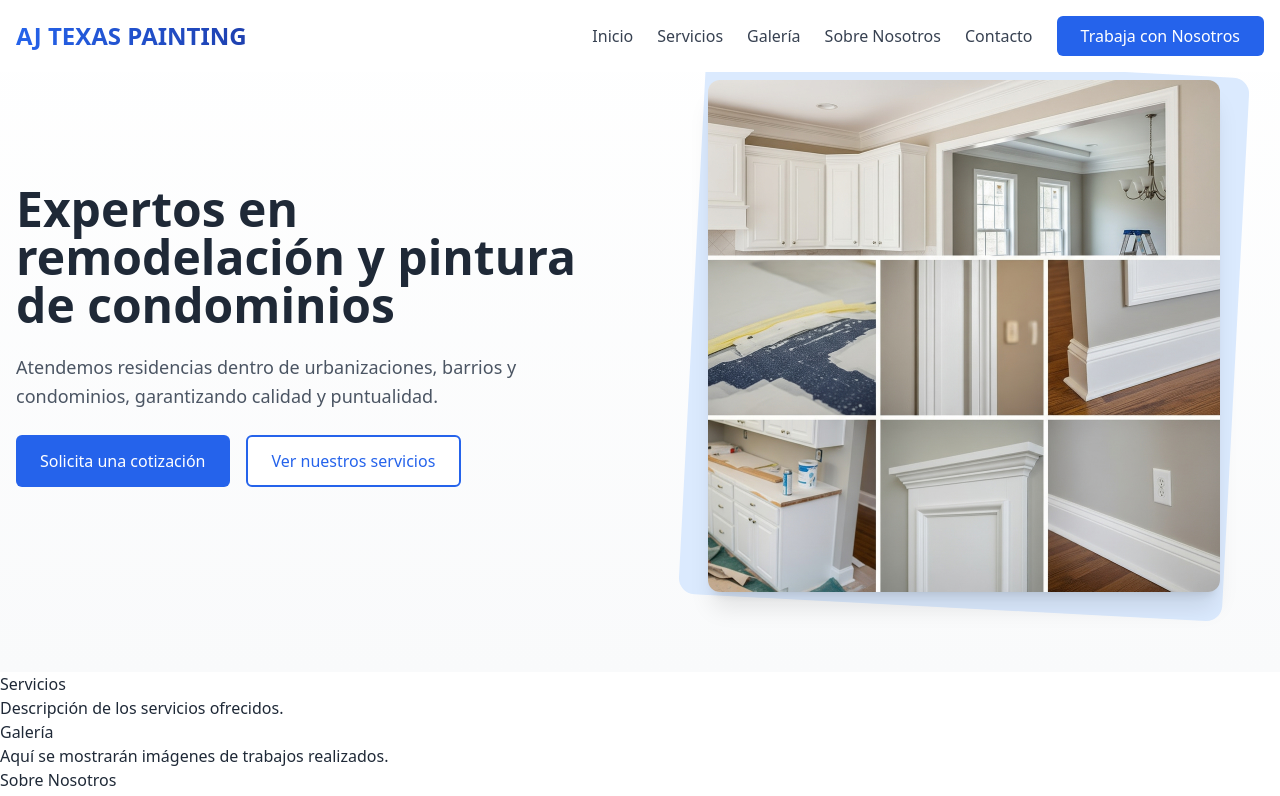
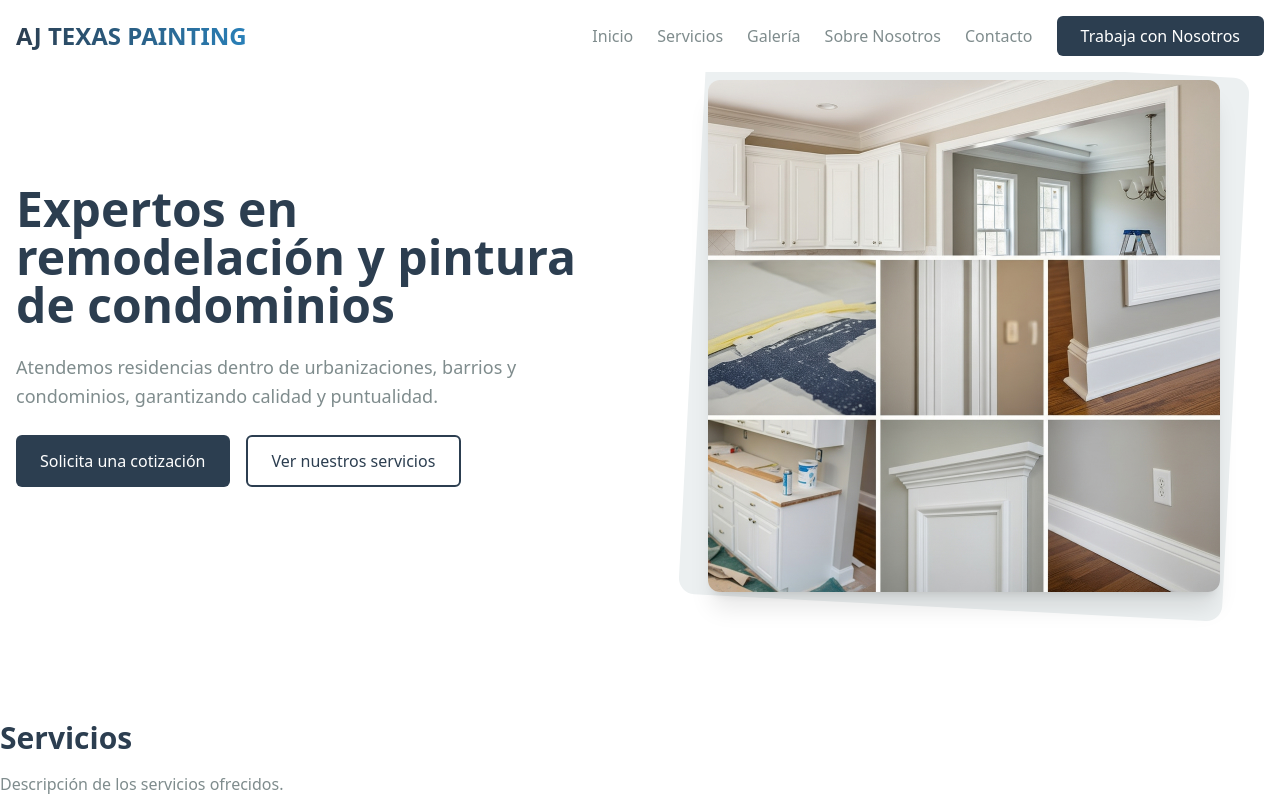
Before and after one commit to davlland/AJTEXAS-PAINTING, a React (Vite) app: page / in a window 1280 px wide. Shown: the top 796 px of the page. Built offline with nearby package versions, Linux system fonts and the light colour scheme.

Commit message:
feat: aplicar paleta de colores corporativa en todo el proyecto

```diff
--- a/package.json
+++ b/package.json
@@ -31,7 +31,7 @@
     "msw": "^2.10.2",
     "playwright": "^1.53.0",
     "postcss": "^8.4.35",
-    "tailwindcss": "^3.4.1",
+    "tailwindcss": "^3.4.17",
     "vite": "^6.3.5"
   }
 }
--- a/src/components/About.jsx
+++ b/src/components/About.jsx
@@ -1,9 +1,9 @@
 import React from 'react';
 
 const About = () => (
-  <section id="sobre-nosotros">
-    <h2>Sobre Nosotros</h2>
-    <p>Información sobre la empresa.</p>
+  <section id="sobre-nosotros" className="py-12 bg-fondo">
+    <h2 className="text-3xl font-bold text-primario mb-4">Sobre Nosotros</h2>
+    <p className="text-neutroOscuro">Información sobre la empresa.</p>
   </section>
 );
 
--- a/src/components/Careers.jsx
+++ b/src/components/Careers.jsx
@@ -1,9 +1,9 @@
 import React from 'react';
 
 const Careers = () => (
-  <section id="trabaja">
-    <h2>Trabaja con Nosotros</h2>
-    <p>Únete a nuestro equipo y crece profesionalmente.</p>
+  <section id="trabaja" className="py-12 bg-fondo">
+    <h2 className="text-3xl font-bold text-primario mb-4">Trabaja con Nosotros</h2>
+    <p className="text-neutroOscuro">Únete a nuestro equipo y crece profesionalmente.</p>
   </section>
 );
 
--- a/src/components/Contact.jsx
+++ b/src/components/Contact.jsx
@@ -1,9 +1,9 @@
 import React from 'react';
 
 const Contact = () => (
-  <section id="contacto">
-    <h2>Contacto</h2>
-    <p>Ponte en contacto con nosotros para más información.</p>
+  <section id="contacto" className="py-12 bg-fondo">
+    <h2 className="text-3xl font-bold text-primario mb-4">Contacto</h2>
+    <p className="text-neutroOscuro">Ponte en contacto con nosotros para más información.</p>
   </section>
 );
 
--- a/src/components/Footer.jsx
+++ b/src/components/Footer.jsx
@@ -1,8 +1,8 @@
 import React from 'react';
 
 const Footer = () => (
-  <footer className="site-footer">
-    <p>&copy; 2025 AJTEXAS PAINTING. Todos los derechos reservados.</p>
+  <footer className="bg-primario text-acento2 border-t-4 border-acento1 py-6 text-center">
+    <p className="text-sm">&copy; 2025 AJTEXAS PAINTING. Todos los derechos reservados.</p>
   </footer>
 );
 
--- a/src/components/Gallery.jsx
+++ b/src/components/Gallery.jsx
@@ -1,9 +1,9 @@
 import React from 'react';
 
 const Gallery = () => (
-  <section id="galeria">
-    <h2>Galería</h2>
-    <p>Aquí se mostrarán imágenes de trabajos realizados.</p>
+  <section id="galeria" className="py-12 bg-fondo">
+    <h2 className="text-3xl font-bold text-primario mb-4">Galería</h2>
+    <p className="text-neutroOscuro">Aquí se mostrarán imágenes de trabajos realizados.</p>
   </section>
 );
 
--- a/src/components/Header.jsx
+++ b/src/components/Header.jsx
@@ -18,8 +18,8 @@ const Header = () => {
     <header
       className={`fixed w-full z-50 transition-all duration-300 ${
         isScrolled
-          ? 'bg-white/95 backdrop-blur-sm shadow-lg py-2'
-          : 'bg-white py-4'
+          ? 'bg-fondo/95 backdrop-blur-sm shadow-lg py-2'
+          : 'bg-fondo py-4'
       }`}
     >
       <div className="max-w-7xl mx-auto px-4">
@@ -31,21 +31,21 @@ const Header = () => {
               className="group relative"
               aria-label="Ir a inicio"
             >
-              <h1 className="text-2xl font-bold bg-gradient-to-r from-blue-600 to-blue-800 bg-clip-text text-transparent transition-all duration-300 group-hover:from-blue-800 group-hover:to-blue-600">
+              <h1 className="text-2xl font-bold bg-gradient-to-r from-primario to-secundario bg-clip-text text-transparent transition-all duration-300 group-hover:from-secundario group-hover:to-primario">
                 AJ TEXAS PAINTING
               </h1>
-              <span className="absolute -bottom-1 left-0 w-0 h-0.5 bg-blue-600 transition-all duration-300 group-hover:w-full"></span>
+              <span className="absolute -bottom-1 left-0 w-0 h-0.5 bg-primario transition-all duration-300 group-hover:w-full"></span>
             </Link>
 
             {/* Botón de menú móvil */}
             <button
               onClick={() => setIsMenuOpen(!isMenuOpen)}
-              className="lg:hidden p-2 rounded-md hover:bg-gray-100 focus:outline-none focus:ring-2 focus:ring-blue-500"
+              className="lg:hidden p-2 rounded-md hover:bg-acento2 focus:outline-none focus:ring-2 focus:ring-primario"
               aria-expanded={isMenuOpen}
               aria-label="Menú de navegación"
             >
               <svg
-                className="w-6 h-6 text-gray-600"
+                className="w-6 h-6 text-neutroOscuro"
                 fill="none"
                 stroke="currentColor"
                 viewBox="0 0 24 24"
@@ -69,7 +69,7 @@ const Header = () => {
               <li>
                 <Link
                   to="/"
-                  className="relative text-gray-700 hover:text-blue-600 font-medium transition-colors duration-200 after:absolute after:bottom-0 after:left-0 after:w-0 after:h-0.5 after:bg-blue-600 after:transition-all after:duration-300 hover:after:w-full"
+                  className="relative text-neutroOscuro hover:text-primario font-medium transition-colors duration-200 after:absolute after:bottom-0 after:left-0 after:w-0 after:h-0.5 after:bg-primario after:transition-all after:duration-300 hover:after:w-full"
                   aria-current="page"
                 >
                   Inicio
@@ -78,7 +78,7 @@ const Header = () => {
               <li>
                 <a
                   href="#servicios"
-                  className="relative text-gray-700 hover:text-blue-600 font-medium transition-colors duration-200 after:absolute after:bottom-0 after:left-0 after:w-0 after:h-0.5 after:bg-blue-600 after:transition-all after:duration-300 hover:after:w-full"
+                  className="relative text-neutroOscuro hover:text-primario font-medium transition-colors duration-200 after:absolute after:bottom-0 after:left-0 after:w-0 after:h-0.5 after:bg-primario after:transition-all after:duration-300 hover:after:w-full"
                 >
                   Servicios
                 </a>
@@ -86,7 +86,7 @@ const Header = () => {
               <li>
                 <a
                   href="#galeria"
-                  className="relative text-gray-700 hover:text-blue-600 font-medium transition-colors duration-200 after:absolute after:bottom-0 after:left-0 after:w-0 after:h-0.5 after:bg-blue-600 after:transition-all after:duration-300 hover:after:w-full"
+                  className="relative text-neutroOscuro hover:text-primario font-medium transition-colors duration-200 after:absolute after:bottom-0 after:left-0 after:w-0 after:h-0.5 after:bg-primario after:transition-all after:duration-300 hover:after:w-full"
                 >
                   Galería
                 </a>
@@ -94,7 +94,7 @@ const Header = () => {
               <li>
                 <a
                   href="#sobre-nosotros"
-                  className="relative text-gray-700 hover:text-blue-600 font-medium transition-colors duration-200 after:absolute after:bottom-0 after:left-0 after:w-0 after:h-0.5 after:bg-blue-600 after:transition-all after:duration-300 hover:after:w-full"
+                  className="relative text-neutroOscuro hover:text-primario font-medium transition-colors duration-200 after:absolute after:bottom-0 after:left-0 after:w-0 after:h-0.5 after:bg-primario after:transition-all after:duration-300 hover:after:w-full"
                 >
                   Sobre Nosotros
                 </a>
@@ -102,7 +102,7 @@ const Header = () => {
               <li>
                 <Link
                   to="/contacto"
-                  className="relative text-gray-700 hover:text-blue-600 font-medium transition-colors duration-200 after:absolute after:bottom-0 after:left-0 after:w-0 after:h-0.5 after:bg-blue-600 after:transition-all after:duration-300 hover:after:w-full"
+                  className="relative text-neutroOscuro hover:text-primario font-medium transition-colors duration-200 after:absolute after:bottom-0 after:left-0 after:w-0 after:h-0.5 after:bg-primario after:transition-all after:duration-300 hover:after:w-full"
                 >
                   Contacto
                 </Link>
@@ -110,7 +110,7 @@ const Header = () => {
               <li>
                 <Link
                   to="/trabaja"
-                  className="inline-block px-6 py-2 bg-blue-600 text-white rounded-md hover:bg-blue-700 transform hover:scale-105 transition-all duration-300 hover:shadow-lg focus:outline-none focus:ring-2 focus:ring-blue-500 focus:ring-offset-2"
+                  className="inline-block px-6 py-2 bg-primario text-fondo rounded-md hover:bg-secundario transform hover:scale-105 transition-all duration-300 hover:shadow-lg focus:outline-none focus:ring-2 focus:ring-primario focus:ring-offset-2"
                 >
                   Trabaja con Nosotros
                 </Link>
--- a/src/components/Hero.jsx
+++ b/src/components/Hero.jsx
@@ -2,22 +2,22 @@ import React from 'react';
 import Button from './Button';
 
 const Hero = () => (
-  <section className="hero relative py-20 bg-gradient-to-b from-white to-gray-50">
+  <section className="hero relative py-20 bg-fondo">
     <div className="container mx-auto px-4">
       <div className="flex flex-col-reverse lg:flex-row items-center gap-12">
         {/* Texto principal */}
         <div className="w-full lg:w-1/2 text-center lg:text-left space-y-6">
-          <h2 className="text-4xl lg:text-5xl font-bold text-gray-800 leading-tight">
+          <h2 className="text-4xl lg:text-5xl font-bold text-primario leading-tight">
             Expertos en remodelación y pintura de condominios
           </h2>
-          <p className="text-lg text-gray-600 leading-relaxed">
+          <p className="text-lg text-neutroOscuro leading-relaxed">
             Atendemos residencias dentro de urbanizaciones, barrios y condominios, garantizando calidad y puntualidad.
           </p>
           <div className="flex flex-col sm:flex-row gap-4 justify-center lg:justify-start">
-            <Button className="bg-blue-600 text-white hover:bg-blue-700 transform hover:scale-105 transition-all duration-300">
+            <Button className="bg-primario text-fondo hover:bg-secundario transform hover:scale-105 transition-all duration-300">
               Solicita una cotización
             </Button>
-            <Button className="bg-white text-blue-600 border-2 border-blue-600 hover:bg-blue-50 transform hover:scale-105 transition-all duration-300">
+            <Button className="bg-fondo text-primario border-2 border-primario hover:bg-acento2 hover:text-primario transform hover:scale-105 transition-all duration-300">
               Ver nuestros servicios
             </Button>
           </div>
@@ -25,7 +25,7 @@ const Hero = () => (
         {/* Imagen lateral */}
         <div className="w-full lg:w-1/2 flex justify-center">
           <div className="relative">
-            <div className="absolute -inset-4 bg-blue-100 rounded-2xl transform rotate-3"></div>
+            <div className="absolute -inset-4 bg-acento2 rounded-2xl transform rotate-3"></div>
             <img
               src="/images/foto-hero.jpeg"
               alt="Pintores trabajando en condominio"
--- a/src/components/Services.jsx
+++ b/src/components/Services.jsx
@@ -1,9 +1,9 @@
 import React from 'react';
 
 const Services = () => (
-  <section id="servicios">
-    <h2>Servicios</h2>
-    <p>Descripción de los servicios ofrecidos.</p>
+  <section id="servicios" className="py-12 bg-fondo">
+    <h2 className="text-3xl font-bold text-primario mb-4">Servicios</h2>
+    <p className="text-neutroOscuro">Descripción de los servicios ofrecidos.</p>
   </section>
 );
 
--- a/src/index.css
+++ b/src/index.css
@@ -9,7 +9,7 @@
   }
 
   body {
-    @apply antialiased text-gray-800 bg-white min-h-screen;
+    @apply antialiased text-primario bg-fondo min-h-screen;
   }
 }
 
```
Also changed, not shown: tailwind.config.js (+10 -1 lines), 1 other file (tests, documents, lock files or other folders).
